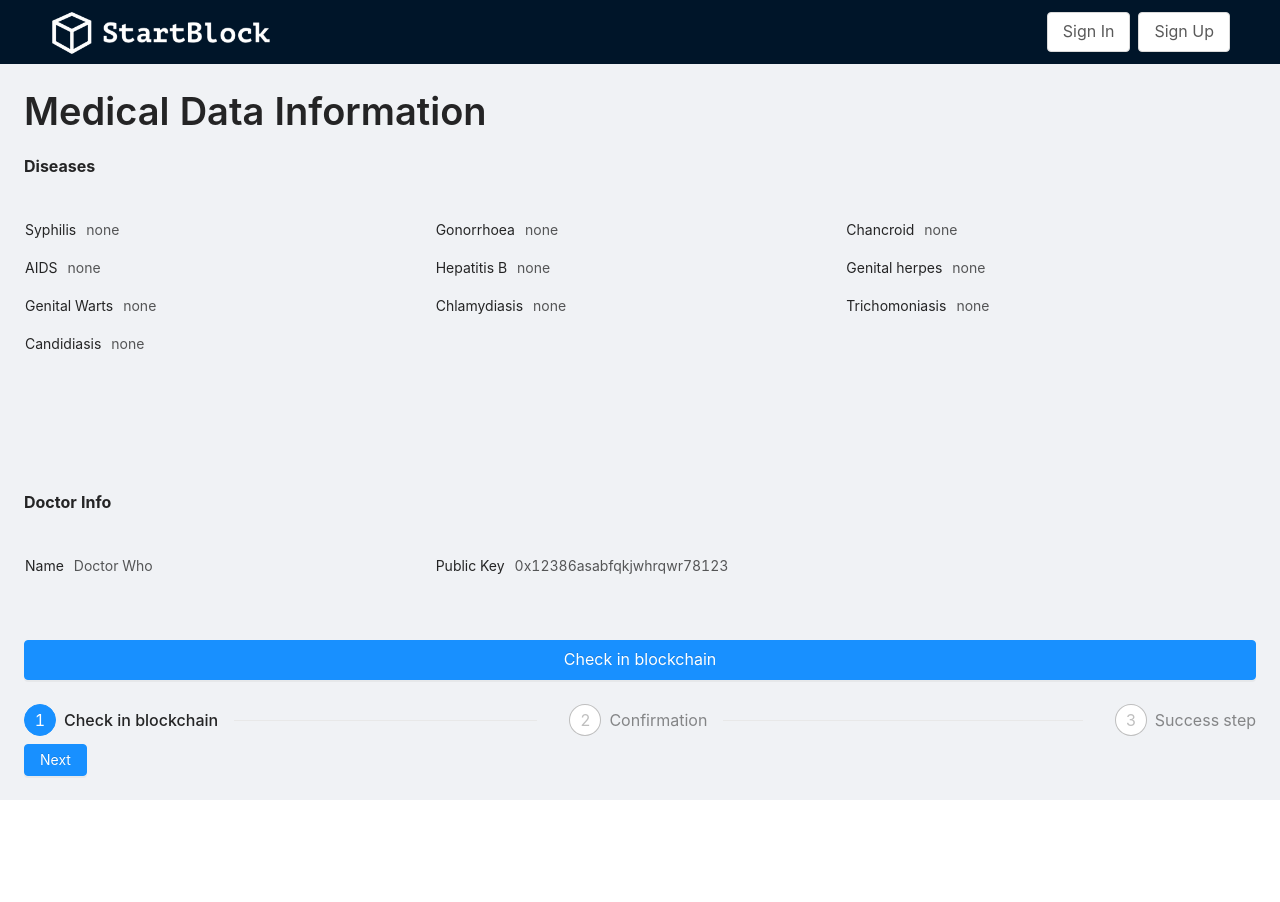
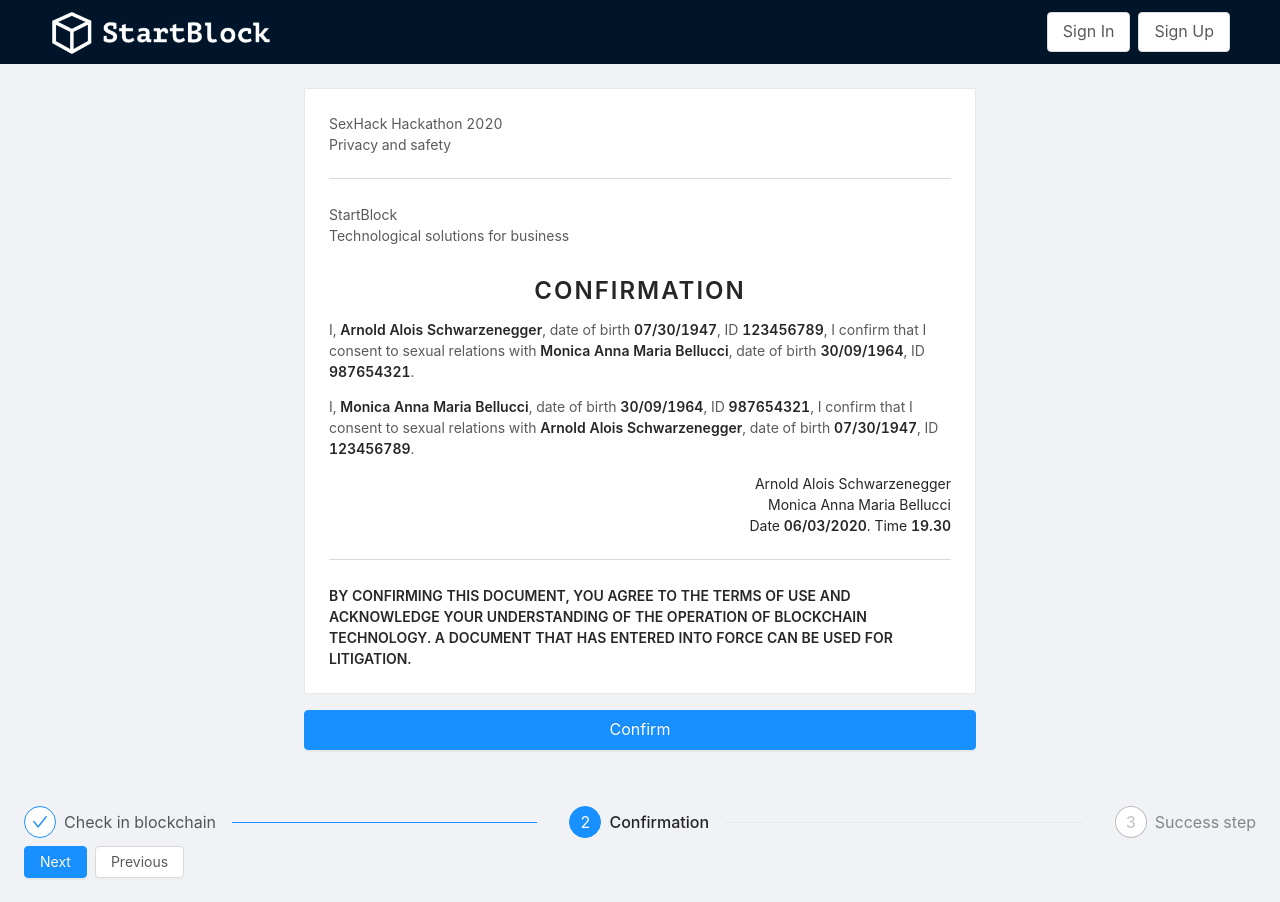
Before and after one commit to timac11/sex-hack-startblock, a React (Create React App) app: page /agreement in a window 1280 px wide. Before the commit the page ends 800 px from the top, so only its background shows below. Built offline with nearby package versions, Linux system fonts and the light colour scheme.

Commit message:
confirmation page

```diff
--- a/src/App.css
+++ b/src/App.css
@@ -6,6 +6,10 @@
 .App-logo {
   height: 40vmin;
   pointer-events: none;
+}
+
+.layout {
+  height: fit-content;
 }
 
 @media (prefers-reduced-motion: no-preference) {
--- /dev/null
+++ b/src/hooks/usePartner/usePartners.ts
@@ -0,0 +1,38 @@
+interface IPartner {
+    firstName: string;
+    lastName: string;
+    dateOfBirth: string;
+    id: number;
+}
+
+interface IPartnersData {
+    male: IPartner,
+    female: IPartner,
+    sign: {
+        date: string;
+        time: string;
+    }
+}
+
+const partners: IPartnersData = {
+    male: {
+        firstName: 'Arnold Alois',
+        lastName: 'Schwarzenegger',
+        dateOfBirth: '07/30/1947',
+        id: 123456789
+    },
+    female: {
+        firstName: 'Monica Anna Maria',
+        lastName: 'Bellucci',
+        dateOfBirth: '30/09/1964',
+        id: 987654321
+    },
+    sign: {
+        date: '06/03/2020',
+        time: '19.30'
+    }
+};
+
+export const usePartners = (): IPartnersData => {
+  return partners;
+};
--- a/src/pages/agreement/agreement-page.less
+++ b/src/pages/agreement/agreement-page.less
@@ -15,7 +15,7 @@
   &__container {
     display: flex;
     flex-direction: column;
-    height: 100%;
+    height: fit-content;
     padding: 24px;
   }
 }
--- a/src/pages/agreement/agreement-page.tsx
+++ b/src/pages/agreement/agreement-page.tsx
@@ -48,7 +48,7 @@ class AgreementPage extends React.Component<AgreementPageProps, AgreementPageSta
     constructor(props: any) {
         super(props);
         this.state = {
-            current: 0,
+            current: 1,
         };
     }
 
--- a/src/pages/agreement/steps/confirm/confirm-step.less
+++ b/src/pages/agreement/steps/confirm/confirm-step.less
@@ -4,5 +4,28 @@
     display: flex;
     flex-direction: column;
     height: 100%;
+    padding: 0 20em 40px 20em;
   }
 }
+
+
+.signing-document {
+
+  &__header {
+    //float: left;
+  }
+  &__title {
+    text-align: center;
+    text-transform: uppercase;
+    letter-spacing: 2px;
+  }
+  &__content {
+
+  }
+  &__signers {
+    text-align: right;
+  }
+  &__footer {
+    text-transform: uppercase;
+  }
+}
--- a/src/pages/agreement/steps/confirm/confirm-step.tsx
+++ b/src/pages/agreement/steps/confirm/confirm-step.tsx
@@ -1,29 +1,70 @@
 import React from "react";
-import {Button, Typography} from "antd";
+import {Button, Typography, Card, Divider} from "antd";
 import "./confirm-step.less";
+import {usePartners} from "../../../../hooks/usePartner/usePartners";
 
-const {Title, Paragraph} = Typography;
+const {Title, Paragraph, Text} = Typography;
 
 const ConfirmStep = () => {
+    const partners = usePartners();
+
     return (
         <div className="ux-confirm-step__container">
             <Typography>
-                <Title>Confirmation Data Information</Title>
-                <Paragraph>
-                    I Arnold Alois Schwarzenegger 07/30/1947 ID 123456789
-                    I confirm that I consent to sexual relations with Monica Anna Maria Bellucci 30/09/1964
-                    ID 987654321. Date 06/03/2020. Time 19.30
-                </Paragraph>
-                <Paragraph>
-                    I Monica Anna Maria Bellucci 30/09/1964 ID 987654321
-                    I confirm that I consent to sexual relations
-                    with Arnold Alois Schwarzenegger 07/30/1947 ID 123456789. Date 06/03/2020. Time 19.30
-                </Paragraph>
+                {/*<Title>Confirmation Data Information</Title>*/}
+                <Card className={'signing-document'}>
+                    <div className={'signing-document__header'}>
+                        <div>
+                            <div>SexHack Hackathon 2020</div>
+                            <div>Privacy and safety</div>
+                        </div>
+                        <Divider/>
+                        <div>
+                            <div>StartBlock</div>
+                            <div>Technological solutions for business</div>
+                        </div>
+                    </div>
+                    <Title level={3} className={'signing-document__title'}>Confirmation</Title>
+                    <div className={'signing-document__content'}>
+                        <p>
+                            I, <Text strong>{partners.male.firstName} {partners.male.lastName}</Text>, date of
+                            birth <Text
+                            strong>{partners.male.dateOfBirth}</Text>, ID <Text strong>{partners.male.id}</Text>,
+                            I confirm that I consent to sexual relations with <Text
+                            strong>{partners.female.firstName} {partners.female.lastName}</Text>, date of birth <Text
+                            strong>{partners.female.dateOfBirth}</Text>,
+                            ID <Text strong>{partners.female.id}</Text>.
+                        </p>
+                        <p>
+                            I, <Text strong>{partners.female.firstName} {partners.female.lastName}</Text>, date of
+                            birth <Text strong>{partners.female.dateOfBirth}</Text>, ID <Text
+                            strong>{partners.female.id}</Text>,
+                            I confirm that I consent to sexual relations with <Text
+                            strong>{partners.male.firstName} {partners.male.lastName}</Text>, date of birth <Text
+                            strong>{partners.male.dateOfBirth}</Text>, ID <Text strong>{partners.male.id}</Text>.
+                        </p>
+                    </div>
+                    <div className={'signing-document__signers'}>
+                        <Text>{partners.male.firstName} {partners.male.lastName}</Text>
+                        <br/>
+                        <Text>{partners.female.firstName} {partners.female.lastName}</Text>
+                        <br/>
+                        <Text>Date <Text strong>{partners.sign.date}</Text>. Time <Text strong>{partners.sign.time}</Text></Text>
+                    </div>
+                    <Divider/>
+                    <div className={'signing-document__footer'}>
+                        <Text strong>
+                            By confirming this document, you agree to the terms of use and acknowledge your
+                            understanding of the operation of blockchain technology. A document that has entered into
+                            force can be used for litigation.
+                        </Text>
+                    </div>
+                </Card>
             </Typography>
             <div className="ux-medical-step__button-wrapper">
-                <Button type="primary" block size="large">
-                    Confirm
-                </Button>
+            <Button type="primary" block size="large">
+                Confirm
+            </Button>
             </div>
         </div>
     );
--- a/src/pages/agreement/steps/medical-data/medical-step.less
+++ b/src/pages/agreement/steps/medical-data/medical-step.less
@@ -12,10 +12,11 @@
   }
 
   &__button-wrapper {
-    display: flex;
-    padding: 24px 0;
-    flex-grow: 1;
-    align-items: flex-end;
-    width: 100%;
+    //display: flex;
+    //padding: 24px 0;
+    //flex-grow: 1;
+    //align-items: flex-end;
+    //width: 100%;
+    margin: 16px 0 16px 0;
   }
 }
```
Also changed, not shown: 1 other file (tests, documents, lock files or other folders).
